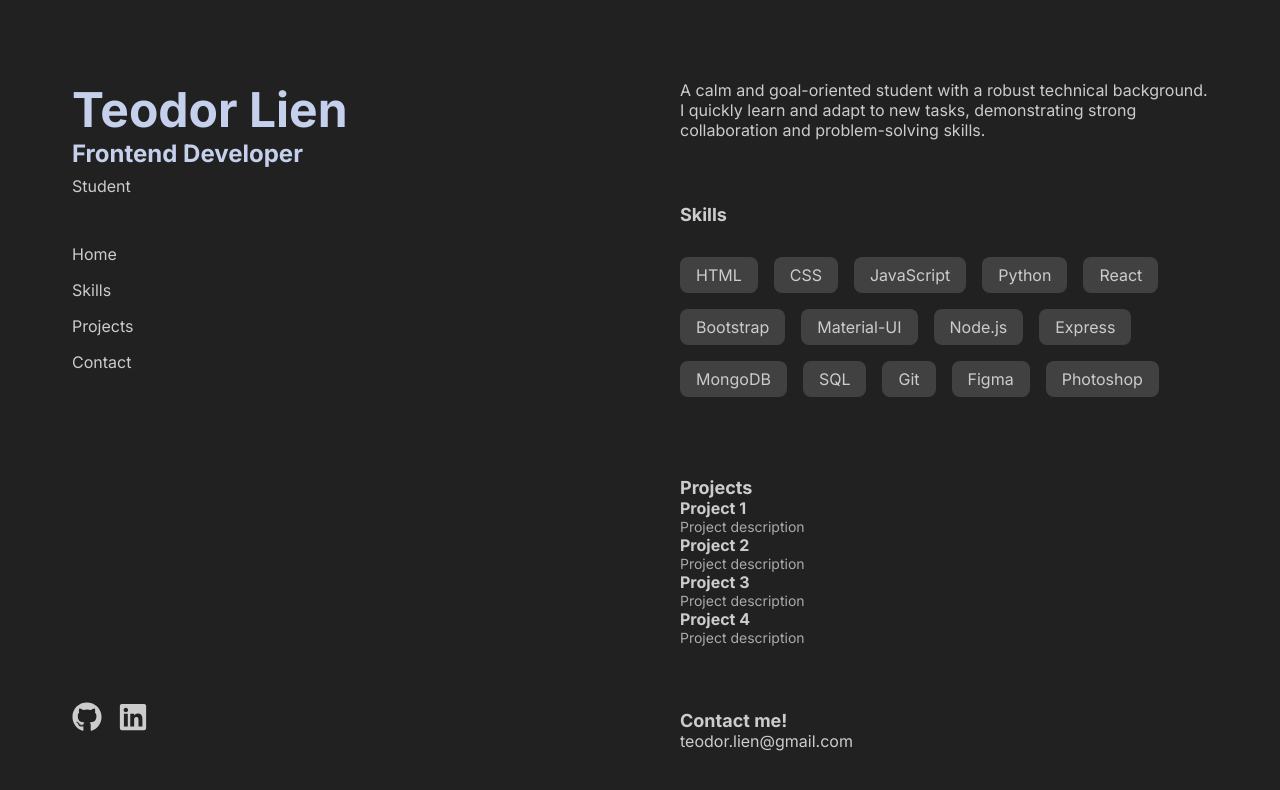
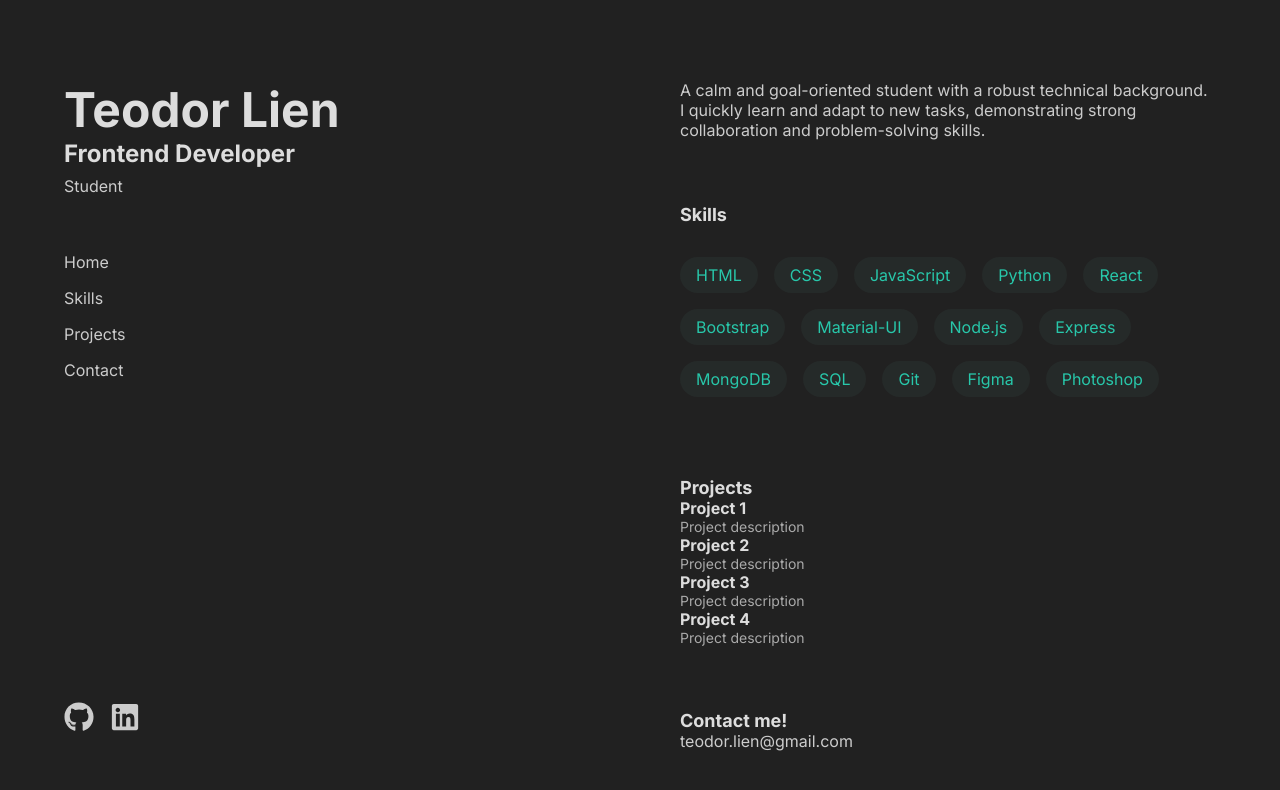
Before and after one commit to Teodor29/Teodor29.github.io, a React (Vite) app: page / in a window 1280 px wide. Shown: the top 790 px of the page. Built offline with nearby package versions, Linux system fonts and the light colour scheme.

Commit message:
update header and skills components and colors

```diff
--- a/src/App.jsx
+++ b/src/App.jsx
@@ -19,7 +19,7 @@ import Header from "./components/Header";
 function App() {
   return (
     <Router>
-      <Box sx={{ marginX: ["1.5rem", "1.5rem", "3rem"] }}>
+      <Box sx={{ marginX: ["0.5rem", "0.5rem", "1.5rem"] }}>
         <Container>
           <Grid container spacing={10}>
             <Grid
--- a/src/components/Header.jsx
+++ b/src/components/Header.jsx
@@ -24,30 +24,34 @@ function Header() {
   return (
     <Box className="header">
       <Box>
-        <Link to="#home" onClick={() => handleScroll("header")}>
-          <h1
-            sx={{
-              color: "text.highlight",
-            }}
-          >
+        <h1>
+          <Link to="#home" onClick={() => handleScroll("home")}>
             Teodor Lien
-          </h1>
-        </Link>
+          </Link>
+        </h1>
         <h2 sx={{ color: "text.secondary" }}>Frontend Developer</h2>
         <p>Student</p>
 
         <Box className="nav-links">
           <Link to="#home" onClick={() => handleScroll("home")}>
-            Home
+            <span>
+              Home
+            </span>
           </Link>
           <Link to="#skills" onClick={() => handleScroll("skills")}>
-            Skills
+            <span>
+              Skills
+            </span>
           </Link>
           <Link to="#projects" onClick={() => handleScroll("projects")}>
-            Projects
+            <span>
+              Projects
+            </span>
           </Link>
           <Link to="#contact" onClick={() => handleScroll("contact")}>
-            Contact
+            <span>
+              Contact
+            </span>
           </Link>
         </Box>
       </Box>
--- a/src/styles/_variables.scss
+++ b/src/styles/_variables.scss
@@ -11,15 +11,19 @@ $color-light2: #bbb;
 $color-light3: #ccc;
 $color-light4: #ddd;
 $color-light5: #eee;
-$color-white: #ffffff;
-$color-white2: #c4d0ec;
-$color-accent: #7dc392;
+$color-white: #fff;
+$color-heading: #ddd;
+$color-accent: #00FACC;
+$color-accent2: #28C7AA;
+$color-accent3: #3B9484;
+$color-accent4: #3A615A;
+$color-accent5: #2d3d3a5b;
 $color-blue: #4477be;
 
 // text
 $text-primary: $color-light3;
 $text-secondary: $color-light;
-$text-title: $color-white2;
+$text-heading: $color-heading;
 $text-link: $color-blue;
 
 // background
--- a/src/styles/header.scss
+++ b/src/styles/header.scss
@@ -1,4 +1,4 @@
-@use 'variables';
+@use "variables";
 
 .header {
   height: 100%;
@@ -9,22 +9,21 @@
 
 .header h1 {
   font-size: 3rem;
-  color: variables.$text-title;
+  color: variables.$text-heading;
 }
 
 .header h2 {
   font-size: 1.5rem;
-  color: variables.$text-title;
+  color: variables.$text-heading;
 }
 
 .header p {
-    padding-top: 0.5rem;
+  padding-top: 0.5rem;
 }
 
 .header .nav-links {
   display: flex;
   flex-direction: column;
-  gap: 1rem;
   padding-top: 3rem;
 }
 
@@ -41,8 +40,13 @@
   gap: 1rem;
 }
 
-.header a:hover {
-  text-decoration: underline;
+.header .nav-links a {
+  align-self: flex-start;
+  padding: 0.5rem 0;
+}
+
+.header .nav-links a:hover {
+  color: variables.$color-accent2;
 }
 
 @media screen and (max-width: 900px) {
@@ -61,7 +65,6 @@
     margin-top: 0;
     padding-top: 1rem;
   }
-
 }
 
 @media screen and (max-width: 600px) {
@@ -88,5 +91,4 @@
     margin-top: 0;
     padding-top: 1rem;
   }
-
 }
--- a/src/styles/main.scss
+++ b/src/styles/main.scss
@@ -20,6 +20,10 @@ h1, h2, h3, h4, h5, h6, p {
   padding: 0;
 }
 
+h1, h2, h3, h4, h5, h6 {
+  color: variables.$text-heading;
+}
+
 h1 {
   font-size: 2.5rem;
 }
--- a/src/styles/skills.scss
+++ b/src/styles/skills.scss
@@ -18,6 +18,7 @@
     //flex: 1 1 auto;
     text-align: center;
     padding: 0.5rem 1rem;
-    background: variables.$background3;
-    border-radius: 0.5rem;
+    background: variables.$color-accent5;
+    border-radius: 2rem;
+    color: variables.$color-accent2;
 }
```
